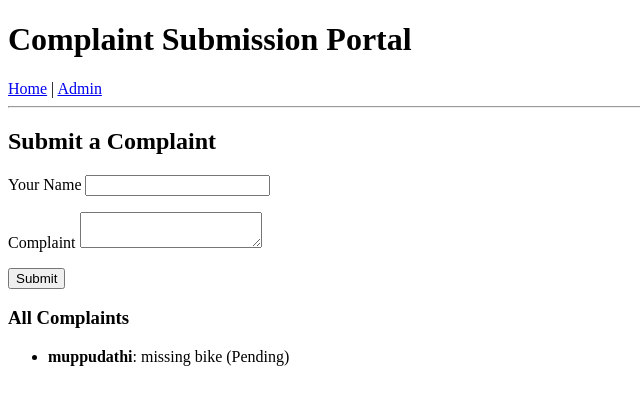
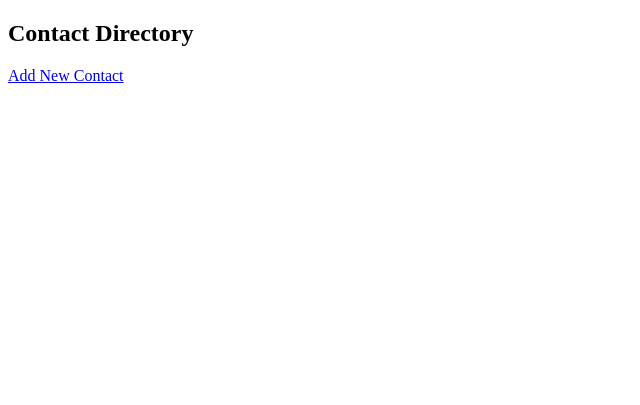
Before and after one commit to rajagokilab/complaint6, a Flask app: page / in a window 1280 px wide. Shown: the top 405 px of the page, without its empty margins (0-640 px from the left). Run offline with Flask 3, Linux system fonts and the light colour scheme.

Commit message:
Add files via upload

```diff
--- a/app.py
+++ b/app.py
@@ -1,50 +1,56 @@
-from flask import Flask, render_template, redirect, url_for, request
-from models import db, Complaint
-from forms import ComplaintForm
+from flask import Flask, render_template, redirect, url_for, request, flash
+from models import db, Contact
+from forms import ContactForm
 
 app = Flask(__name__)
 app.config['SECRET_KEY'] = 'your-secret-key'
-app.config['SQLALCHEMY_DATABASE_URI'] = 'sqlite:///complaints.db'
+app.config['SQLALCHEMY_DATABASE_URI'] = 'mysql+pymysql://root:123@localhost/contacts_db'
 app.config['SQLALCHEMY_TRACK_MODIFICATIONS'] = False
+
 db.init_app(app)
 
 with app.app_context():
     db.create_all()
 
+@app.route('/')
+def index():
+    contacts = Contact.query.all()
+    return render_template('index.html', contacts=contacts)
 
+@app.route('/add', methods=['GET', 'POST'])
+def add_contact():
+    form = ContactForm()
+    if form.validate_on_submit():
+        contact = Contact(
+            name=form.name.data,
+            phone=form.phone.data,
+            email=form.email.data,
+            address=form.address.data
+        )
+        db.session.add(contact)
+        db.session.commit()
+        flash('Contact added!')
+        return redirect(url_for('index'))
+    return render_template('add.html', form=form)
 
-
-@app.route('/', methods=['GET', 'POST'])
-def index():
-    form = ComplaintForm()
+@app.route('/edit/<int:id>', methods=['GET', 'POST'])
+def edit_contact(id):
+    contact = Contact.query.get_or_404(id)
+    form = ContactForm(obj=contact)
     if form.validate_on_submit():
-        complaint = Complaint(name=form.name.data, message=form.message.data)
-        db.session.add(complaint)
+        form.populate_obj(contact)
         db.session.commit()
+        flash('Contact updated!')
         return redirect(url_for('index'))
-    complaints = Complaint.query.all()
-    return render_template('index.html', form=form, complaints=complaints)
-
-@app.route('/admin')
-def admin():
-    complaints = Complaint.query.all()
-    total = Complaint.query.count()
-    resolved = Complaint.query.filter_by(resolved=True).count()
-    return render_template('admin.html', complaints=complaints, total=total, resolved=resolved)
-
-@app.route('/resolve/<int:id>')
-def resolve(id):
-    complaint = Complaint.query.get_or_404(id)
-    complaint.resolved = True
-    db.session.commit()
-    return redirect(url_for('admin'))
+    return render_template('edit.html', form=form)
 
 @app.route('/delete/<int:id>')
-def delete(id):
-    complaint = Complaint.query.get_or_404(id)
-    db.session.delete(complaint)
+def delete_contact(id):
+    contact = Contact.query.get_or_404(id)
+    db.session.delete(contact)
     db.session.commit()
-    return redirect(url_for('admin'))
+    flash('Contact deleted!')
+    return redirect(url_for('index'))
 
 if __name__ == '__main__':
     app.run(debug=True)
--- a/forms.py
+++ b/forms.py
@@ -1,8 +1,13 @@
 from flask_wtf import FlaskForm
-from wtforms import StringField, TextAreaField, SubmitField
-from wtforms.validators import DataRequired
+from wtforms import StringField, SubmitField
+from wtforms.validators import DataRequired, Email, Length, Regexp
 
-class ComplaintForm(FlaskForm):
-    name = StringField("Your Name", validators=[DataRequired()])
-    message = TextAreaField("Complaint", validators=[DataRequired()])
-    submit = SubmitField("Submit")
+class ContactForm(FlaskForm):
+    name = StringField("Name", validators=[DataRequired(), Length(min=2, max=100)])
+    phone = StringField("Phone", validators=[
+        DataRequired(),
+        Regexp(r'^[0-9]{10}$', message="Enter valid 10-digit phone number")
+    ])
+    email = StringField("Email", validators=[DataRequired(), Email()])
+    address = StringField("Address")
+    submit = SubmitField("Save")
--- a/templates/index.html
+++ b/templates/index.html
@@ -1,17 +1,16 @@
-{% extends 'base.html' %}
-{% block content %}
-<h2>Submit a Complaint</h2>
-<form method="POST">
-    {{ form.hidden_tag() }}
-    <p>{{ form.name.label }} {{ form.name() }}</p>
-    <p>{{ form.message.label }} {{ form.message() }}</p>
-    <p>{{ form.submit() }}</p>
-</form>
-
-<h3>All Complaints</h3>
+<!DOCTYPE html>
+<html>
+<head><title>Contact List</title></head>
+<body>
+<h2>Contact Directory</h2>
+<a href="{{ url_for('add_contact') }}">Add New Contact</a>
 <ul>
-    {% for complaint in complaints %}
-        <li><strong>{{ complaint.name }}</strong>: {{ complaint.message }} ({{ 'Resolved' if complaint.resolved else 'Pending' }})</li>
-    {% endfor %}
+  {% for c in contacts %}
+    <li>{{ c.name }} - {{ c.phone }} - {{ c.email }} -
+        <a href="{{ url_for('edit_contact', id=c.id) }}">Edit</a>
+        <a href="{{ url_for('delete_contact', id=c.id) }}">Delete</a>
+    </li>
+  {% endfor %}
 </ul>
-{% endblock %}
+</body>
+</html>
```
Also changed, not shown: models.py (+6 -3 lines), templates/add.html (added, +15 -0 lines).
